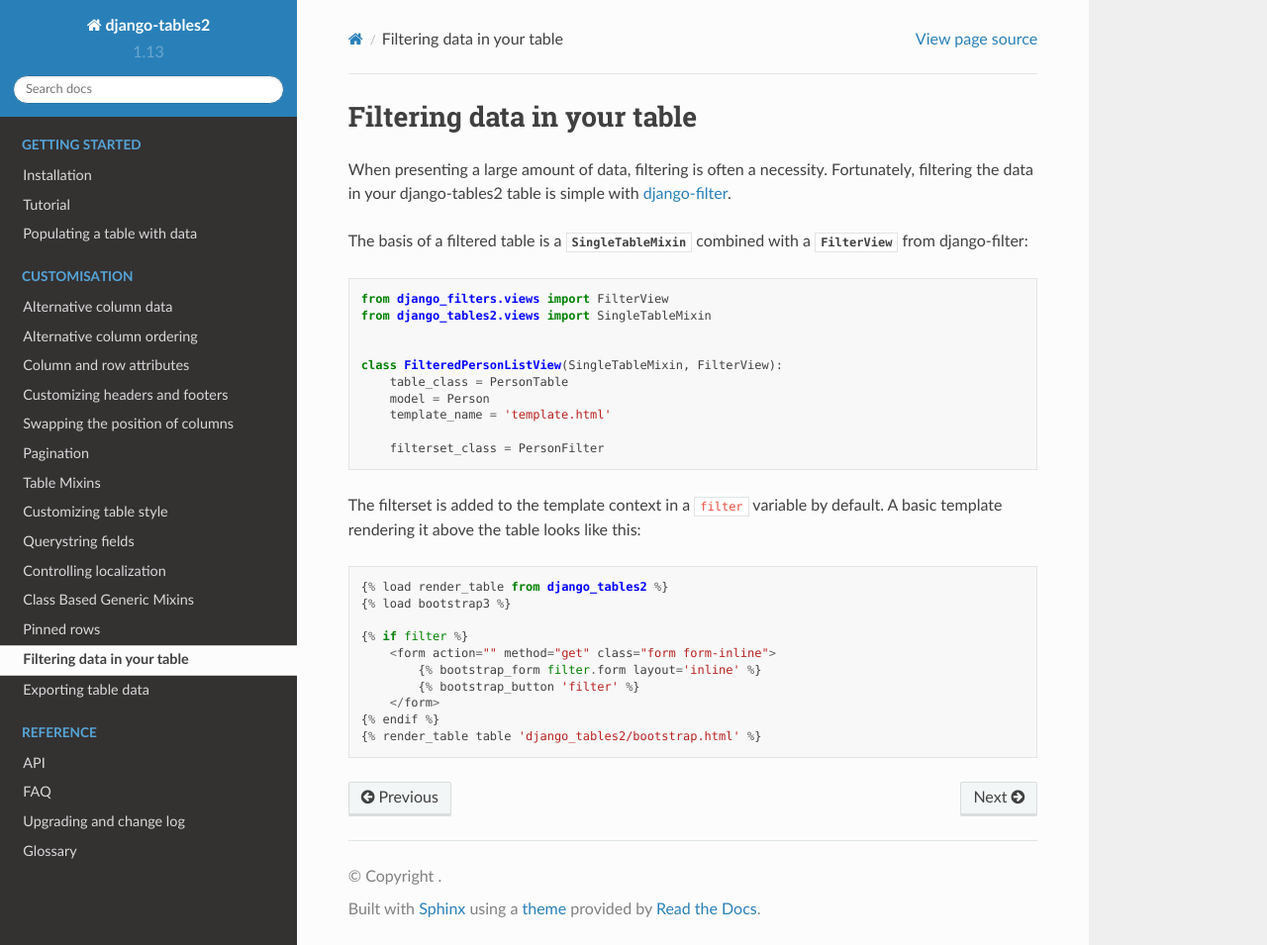
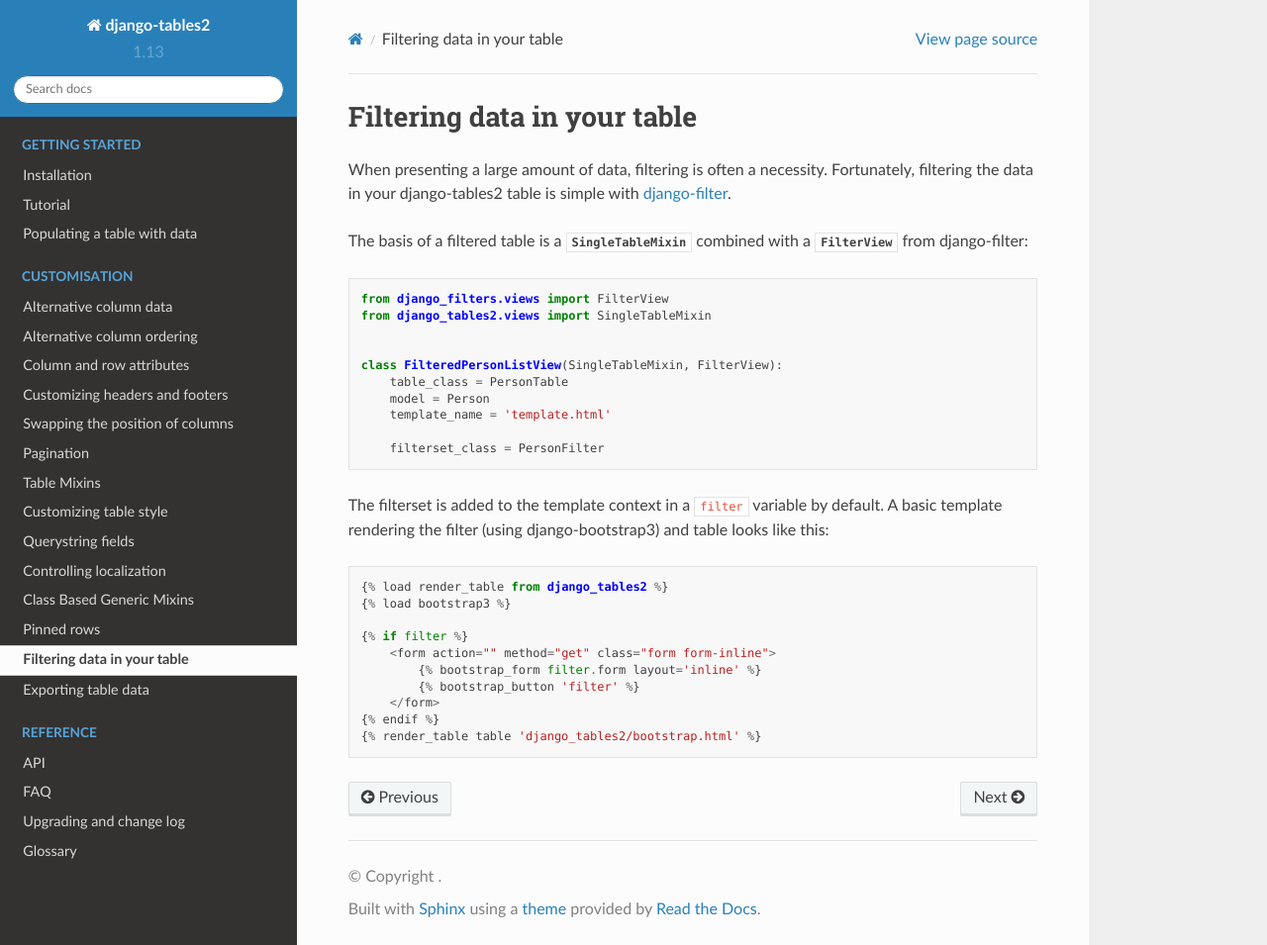
Before and after one commit to jieter/django-tables2, a Sphinx documentation site: the page built from docs/pages/filtering.rst, in a window 1280 px wide and 955 px high. Shown: the whole window at 99% size. Built offline with Sphinx 7.4.7 and the Read the Docs theme 2.0.0, drawn with Linux system fonts in a browser that asks for light colours.

Commit message:
reword filtering docs a bit

```diff
--- a/docs/pages/filtering.rst
+++ b/docs/pages/filtering.rst
@@ -21,7 +21,8 @@ The basis of a filtered table is a `SingleTableMixin` combined with a
 
 
 The filterset is added to the template context in a ``filter`` variable by
-default. A basic template rendering it above the table looks like this::
+default. A basic template rendering the filter (using django-bootstrap3) and
+table looks like this::
 
     {% load render_table from django_tables2 %}
     {% load bootstrap3 %}
```
